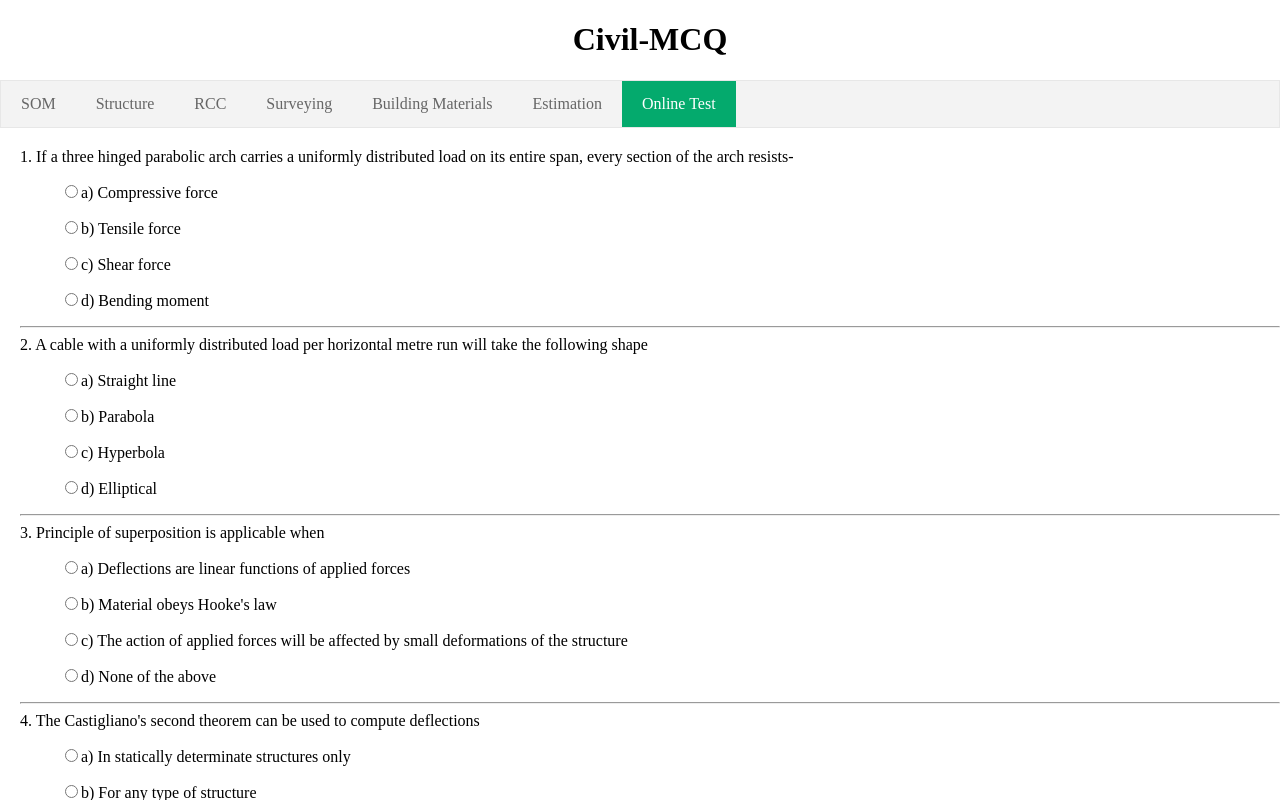
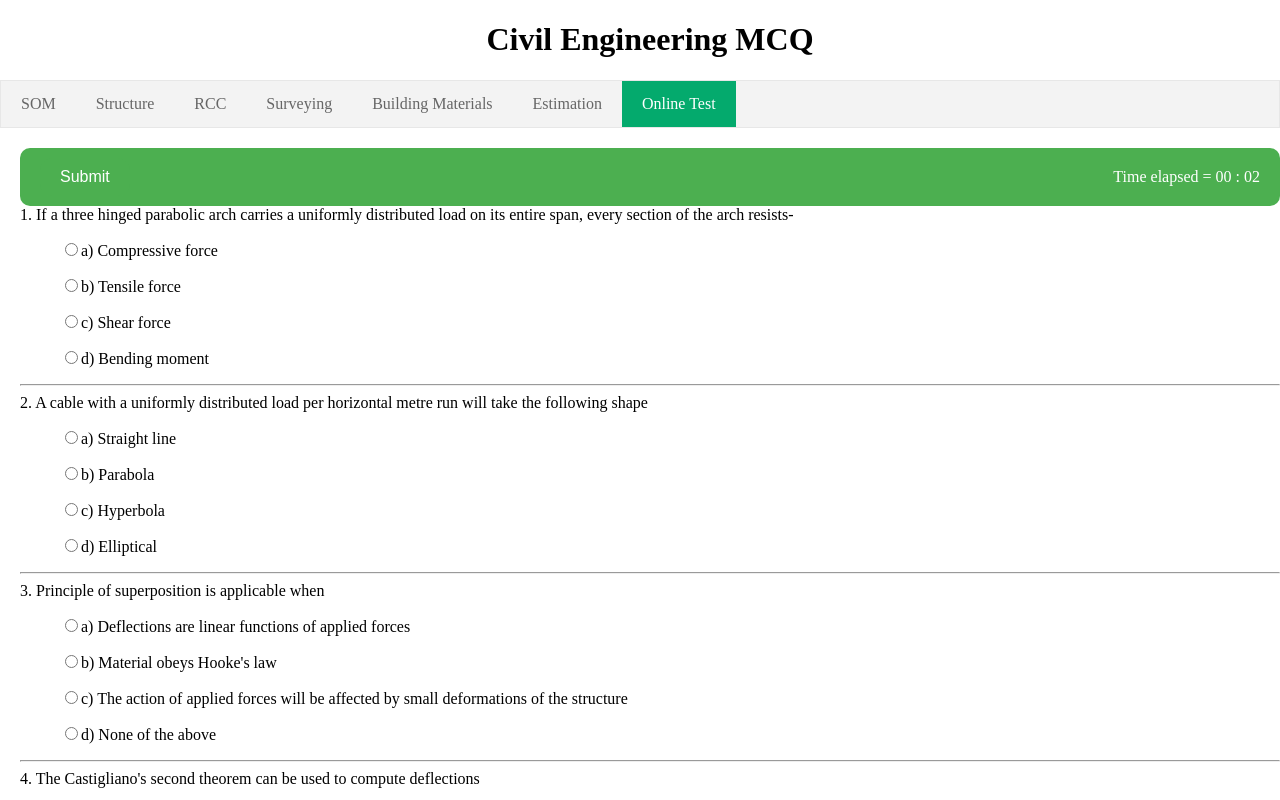
Before and after one commit to learnstructure/mcqCivil, a React (Create React App) app: page /test in a window 1280 px wide. Both pictures are taken after a click on the button "Start". Shown: the top 800 px of the page. Built offline with nearby package versions, Linux system fonts and the light colour scheme.

Commit message:
timer added

```diff
--- a/src/components/Test.js
+++ b/src/components/Test.js
@@ -1,20 +1,25 @@
-import React, { useState, useEffect } from 'react'
+import React, { useState, useMemo } from 'react'
 import '../css/testpage.css'
 
 let count = 0;
 function Test(props) {
 
-    const [answer, setAnswer] = useState([])
+    useMemo(() => {
+        count = 0;
+    }, [props.testClicked])
+    const [answer, setAnswer] = useState()
 
-    if (props.submitClicked && answer === props.correct) {
-        count = count + 1
-        /* console.log("correct answer " + count) */
-        /* props.getCount(count) */
-    }
+    useMemo(() => {
+        if (props.submitClicked && answer === props.correct) {
+            count = count + 1
+            /* console.log("correct answer " + count + answer) */
+            /* props.getCount(count) */
+            props.setRightAns(count)
+        }
+    }, [props.submitClicked])
 
-    useEffect(() => {
-        props.setRightAns(count)
-    }, [props.submitClicked])
+
+
 
     return (
         <div className="mcq" >
--- a/src/components/Testpage.js
+++ b/src/components/Testpage.js
@@ -5,6 +5,7 @@ import { structureRandom } from '../data/dataStructure'
 import { somRandom } from '../data/dataSOM'
 import { surveyingRandom } from '../data/dataSurveying'
 import Test from './Test'
+import Timer from './Timer'
 const allRandom = [...rccRandom, ...structureRandom, ...somRandom, ...surveyingRandom]
 
 function Testpage() {
@@ -26,19 +27,29 @@ function Testpage() {
             optionD={mcq.optionD}
             correct={mcq.correct}
             submitClicked={submitClicked}
+            testClicked={testClicked}
             setRightAns={setRightAns}
             /* getCount={getCount} */ />)
     })
     return (
         <div className='mainBody'>
+            {testClicked &&
+                <Timer
+                    setSubmitClicked={setSubmitClicked}
+                    testClicked={testClicked}
+                    submitClicked={submitClicked}
+                    rightAns={rightAns}
+                    totalQuestions={allRandom.length} />}
             {testClicked && randomQuestions}
+
             {!testClicked && <div style={{ textAlign: "center" }}>
                 <div>Please get ready and click on start below. </div>
 
                 <button onClick={() => setTestClicked(true)}>Start</button>
 
             </div>}
-            {testClicked && !submitClicked && <button onClick={() => { setSubmitClicked(true); }}>Submit</button>}
+
+            {/* {testClicked && !submitClicked && <button onClick={() => { setSubmitClicked(true); }}>Submit</button>} */}
             {submitClicked &&
                 <div className='result'>
                     <p>Number of correct answers = {rightAns}</p>
--- /dev/null
+++ b/src/components/Timer.js
@@ -0,0 +1,40 @@
+import React, { useState, useEffect } from 'react'
+import '../css/timer.css'
+
+function Timer({ testClicked, setSubmitClicked, submitClicked, rightAns, totalQuestions }) {
+    const [minute, setMinute] = useState(0)
+    const [second, setSecond] = useState(0)
+    var timer;
+    useEffect(() => {
+        timer = setInterval(() => {
+            setSecond(second + 1)
+            if (second === 59) {
+                setMinute(minute + 1);
+                setSecond(0);
+            }
+            if (minute === 10) {
+                setSubmitClicked(true)
+            }
+
+        }, 1000)
+        return () => clearInterval(timer)
+    })
+    return (
+        <>
+            <div className='container' style={{ display: submitClicked ? "none" : "null" }}>
+                {testClicked && !submitClicked && <button onClick={() => { setSubmitClicked(true); }}>Submit</button>}
+                {!submitClicked && <span>Time elapsed = {minute < 10 ? "0" + minute : minute} : {second < 10 ? "0" + second : second}</span>}
+
+            </div>
+            {submitClicked &&
+                <div className='container'>
+                    {/* <p>Number of correct answers = {rightAns}</p>
+                <p>Total questions = {totalQuestions}</p> */}
+                    <div>Score = {rightAns} / {totalQuestions}</div>
+                    <div>% Score = {rightAns * 100 / totalQuestions}</div>
+                </div>}
+        </>
+    )
+}
+
+export default Timer
--- a/src/components/Title.js
+++ b/src/components/Title.js
@@ -3,7 +3,7 @@ import { NavLink } from 'react-router-dom';
 export default function Title() {
     return (
         <div >
-            <h1 className="siteInfo">Civil-MCQ</h1>
+            <h1 className="siteInfo">Civil Engineering MCQ</h1>
             <nav >
                 <NavLink to='/'>SOM</NavLink>
                 <NavLink to='/structure'>Structure</NavLink>
--- a/src/css/testpage.css
+++ b/src/css/testpage.css
@@ -28,10 +28,10 @@ button {
     color: white;
     padding: 10px 20px;
     text-align: center;
-    text-decoration: none;
-    display: inline-block;
+
+
     font-size: 16px;
-    margin-left: 10px;
+
     cursor: pointer;
 }
 
--- /dev/null
+++ b/src/css/timer.css
@@ -0,0 +1,17 @@
+.container {
+    display: flex;
+    justify-content: space-between;
+    background-color: #4CAF50;
+    align-items: center;
+
+    position: sticky;
+    top: 0;
+    border: none;
+    border-radius: 10px;
+    color: white;
+    padding: 10px 20px;
+
+    font-size: 16px;
+
+
+}
```
